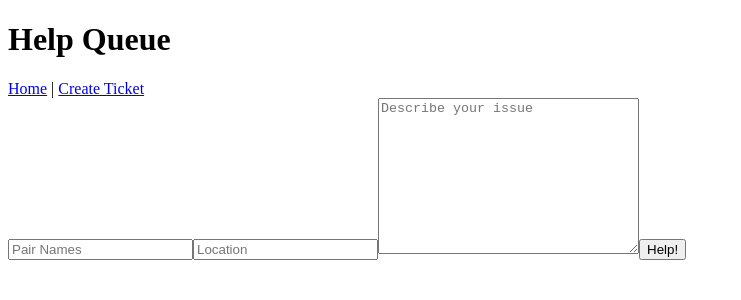
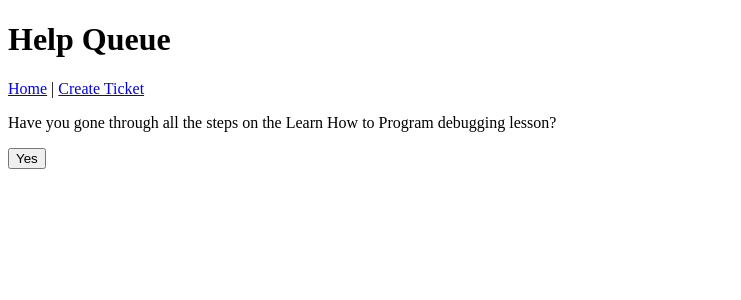
Before and after one commit to crlucero/React-HelpQueue, a React app: page /#/newticket in a window 1280 px wide. Shown: the top 300 px of the page, without its empty margins (0-741 px from the left). Built offline with nearby package versions, Linux system fonts and the light colour scheme.

Commit message:
This commit adds dynamic movement of state

```diff
--- a/src/components/App.jsx
+++ b/src/components/App.jsx
@@ -2,20 +2,39 @@ import React from 'react'
 import { Switch, Route } from 'react-router-dom'
 import Header from './Header'
 import TicketList from './TicketList'
-import NewTicketForm from './NewTicketForm'
+import NewTicketControl from './NewTicketControl'
 import Error404 from './Error404'
 
-function App() {
+class App extends React.Component {
+
+  constructor(props) {
+    super(props);
+    this.state = {
+      // Empty array that will house our user created tickets
+      masterTicketList: []
+    };
+    this.handleAddingNewTicketToList = this.handleAddingNewTicketToList.bind(this);
+  }
+
+  handleAddingNewTicketToList(newTicket){
+    var newMasterTicketList = this.state.masterTicketList.slice();
+
+    newMasterTicketList.push(newTicket);
+    this.setState({masterTicketList: newMasterTicketList});
+  }
+
+  render() {
     return (
       <div>
         <Header />
         <Switch>
-        <Route exact path="/" component={TicketList} />
-        <Route exact path="/newticket" component={NewTicketForm} />
+          <Route exact path='/' render={() => <TicketList ticketList={this.state.masterTicketList} />} />
+          <Route path='/newticket' render={() => <NewTicketControl onNewTicketCreation={this.handleAddingNewTicketToList} />} />
           <Route component={Error404} />
         </Switch>
       </div>
     );
   }
+}
 
 export default App;
--- /dev/null
+++ b/src/components/ConfirmationQuestions.jsx
@@ -0,0 +1,16 @@
+import React from 'react'
+import PropTypes from 'prop-types'
+
+function ConfirmationQuestions(props) {
+    return(
+        <div>
+            <p>Have you gone through all the steps on the Learn How to Program debugging lesson?</p>
+            <button onClick={props.onTroubleShoot}>Yes</button>
+        </div>
+    )
+}
+
+ConfirmationQuestions.propTypes = {
+  onTroubleShoot: PropTypes.func
+};
+export default ConfirmationQuestions;
--- /dev/null
+++ b/src/components/NewTicketControl.jsx
@@ -0,0 +1,40 @@
+import React from 'react'
+import ConfirmationQuestions from './ConfirmationQuestions'
+import NewTicketForm from './NewTicketForm'
+import PropTypes from 'prop-types'
+
+class NewTicketControl extends React.Component {
+
+    constructor(props){
+        super(props);
+        this.state = {
+            formVisibleOnPage: false
+        };
+        this.handleTroubleShoot = this.handleTroubleShoot.bind(this)
+    }
+    handleTroubleShoot(){
+        this.setState({formVisibleOnPage: true});
+    }
+
+    render() {
+        let currentlyVisibleContent = null;
+        if (this.state.formVisibleOnPage){
+            currentlyVisibleContent = (
+              <NewTicketForm
+                onNewTicketCreation={this.props.onNewTicketCreation}
+              />
+            );
+        } else {
+            currentlyVisibleContent = <ConfirmationQuestions onTroubleShoot={this.handleTroubleShoot}/>;
+        }
+        return (
+            <div>
+                {currentlyVisibleContent}
+            </div>
+        );
+    }
+}
+NewTicketControl.propTypes = {
+    onNewTicketCreation: PropTypes.func
+};
+export default NewTicketControl
--- a/src/components/NewTicketForm.jsx
+++ b/src/components/NewTicketForm.jsx
@@ -1,25 +1,42 @@
 import React from 'react'
+import PropTypes from 'prop-types'
 
-function NewTicketForm(){
+function NewTicketForm(props){
+    let _names = null;
+    let _location = null;
+    let _issue = null;
+
+    function handleNewTicketForm(event) {
+        event.preventDefault();
+        props.onNewTicketCreation({ names: _names.value, location: _location.value, issue: _issue.value });
+        _names.value = '';
+        _location.value = '';
+        _issue.value = '';
+    }
     return (
         <div>
-            <form>
+            <form onSubmit={handleNewTicketForm}>
                 <input
-                type='text'
-                id='names'
-                placeholder='Pair Names'/>
+                    type='text'
+                    id='names'
+                    placeholder='Pair Names'
+                    ref={(input) => { _names = input; }} />
                 <input
-                type='text'
-                id='location'
-                placeholder='Location' />
-                <textarea id='issue'
-                placeholder='Describe your issue'
-                cols='30'
-                rows='10' />
+                    type='text'
+                    id='location'
+                    placeholder='Location'
+                    ref={(input) => { _location = input; }} />
+                <textarea
+                    id='issue'
+                    placeholder='Describe your issue.'
+                    ref={(textarea) => { _issue = textarea; }} />
                 <button type='submit'>Help!</button>
             </form>
         </div>
-    )
+    );
 }
+NewTicketForm.propTypes = {
+    onNewTicketCreation: PropTypes.func
+};
 
 export default NewTicketForm
--- a/src/components/TicketList.jsx
+++ b/src/components/TicketList.jsx
@@ -1,37 +1,21 @@
 import React from 'react'
 import Ticket from './Ticket'
+import PropTypes from 'prop-types'
 
-var masterTickerList = [
-  {
-    names: 'Thato and Haley',
-    location: '3A',
-    issue: 'Firebase will not save records.'
-  },
-  {
-    names: 'Sleater and Kinney',
-    location: '4B',
-    issue: 'Fox image not displaying on page, can only see duck?'
-  },
-  {
-    names: 'Imani & Jacob',
-    location: '9F',
-    issue: 'Donkey picture not displaying on hover in Zoology app. :('
-  }
-]
-
-function TicketList() {
+function TicketList(props) {
   return (
     <div>
-      <hr/>
-      {masterTickerList.map((ticket, index) =>
-        <Ticket
-          names={ticket.names}
+      <hr />
+      {props.ticketList.map((ticket, index) =>
+        <Ticket names={ticket.names}
           location={ticket.location}
           issue={ticket.issue}
           key={index} />
       )}
     </div>
-  )
+  );
 }
-
+TicketList.propTypes = {
+  ticketList: PropTypes.array
+};
 export default TicketList
```
Lines whose indentation alone changed are shown as unchanged.
